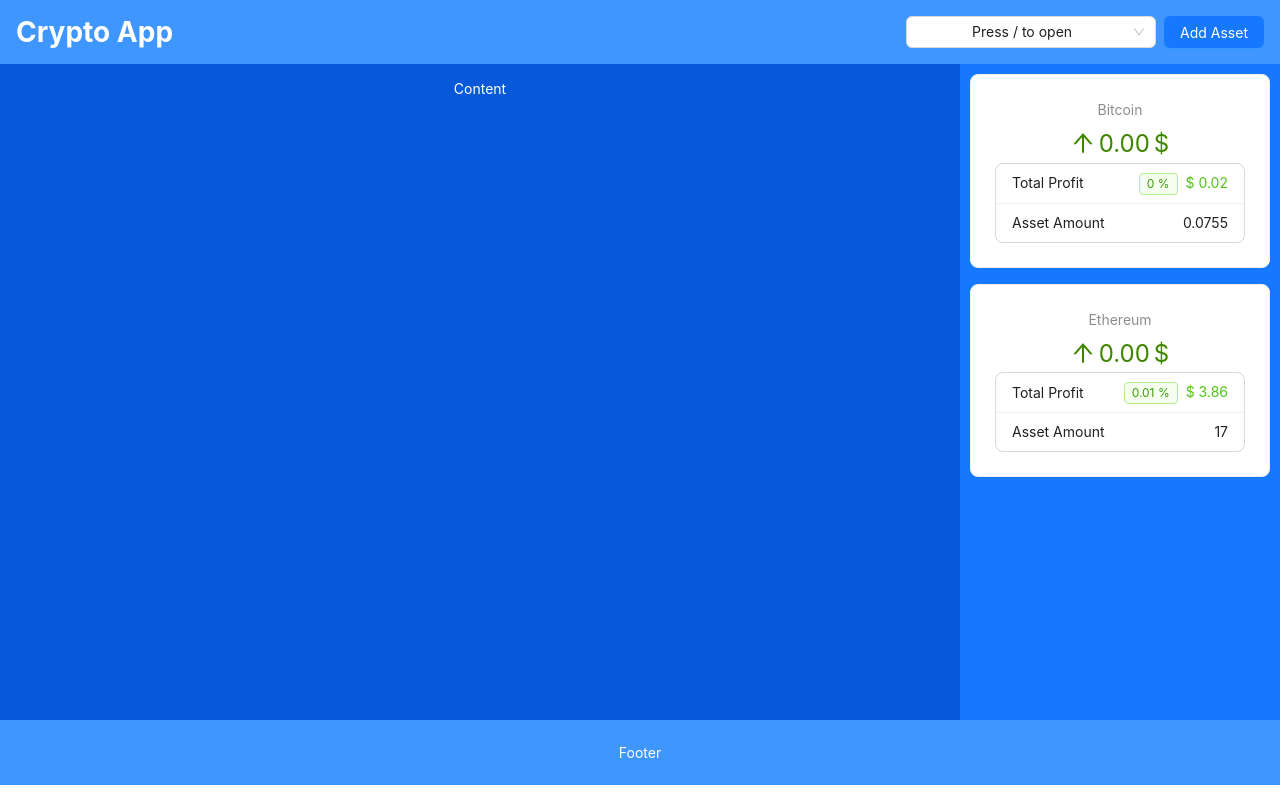
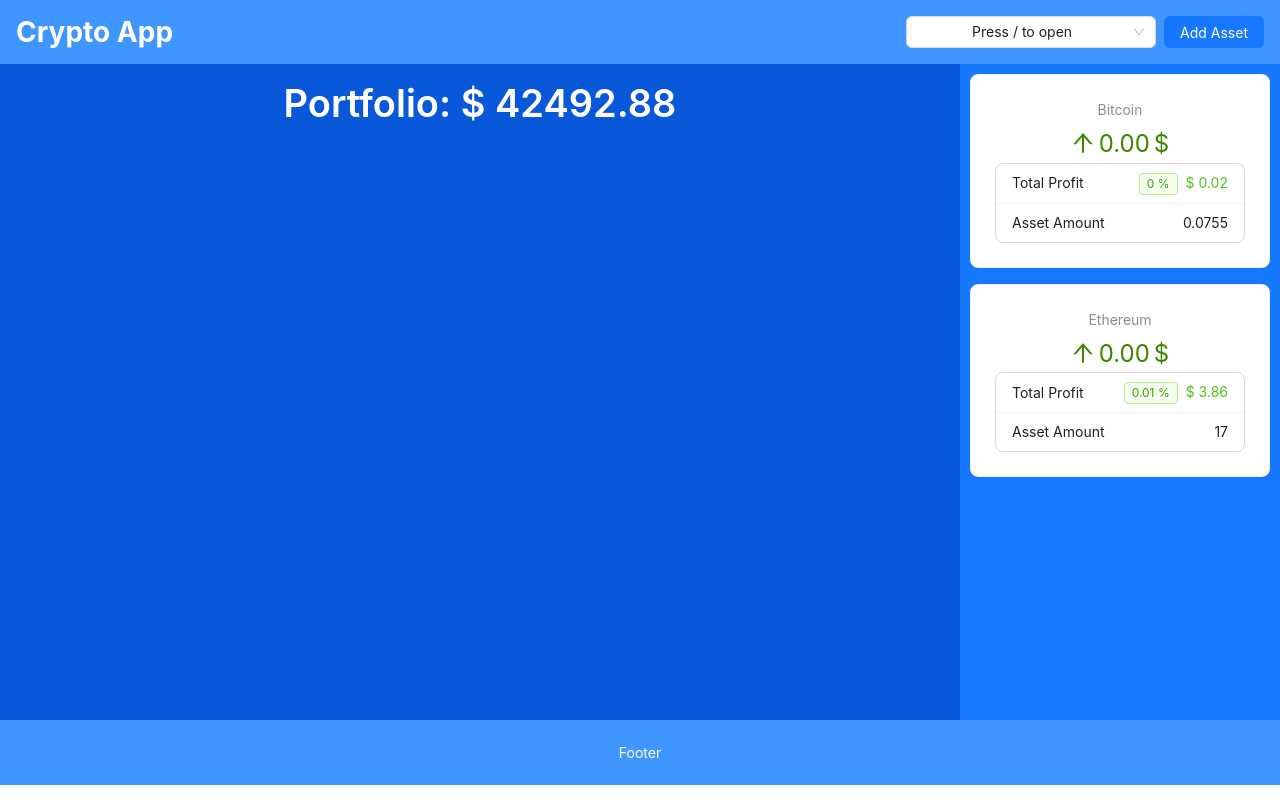
Before and after one commit to T1moQ/crypto-app, a React app: page / in a window 1280 px wide. Built offline with nearby package versions, Linux system fonts and the light colour scheme; the HTML template or start-up script is replaced by a standard one.

Commit message:
asset summary counter crated in content component

```diff
--- a/src/components/layout/AppContent.jsx
+++ b/src/components/layout/AppContent.jsx
@@ -1,4 +1,5 @@
-import { Layout } from 'antd';
+import { Layout, Typography } from 'antd';
+import { useCrypto } from '../../context/cryptoContext'
 
 const AppContent = () => {
    const contentStyle = {
@@ -8,9 +9,18 @@ const AppContent = () => {
       backgroundColor: '#0958d9',
       padding: '1rem'
    }
+   const { assets, crypto } = useCrypto()
    return (
       <>
-         <Layout.Content style={contentStyle}>Content</Layout.Content>
+         <Layout.Content style={contentStyle}>
+            <Typography.Title style={{ color: '#fff' }}>
+               Portfolio: $ {assets.map((asset) => {
+                  const coin = crypto.find((coin) => coin.id === asset.id)
+                  return asset.amount * coin.price
+               }).reduce((acc, value) => (acc += value), 0)
+                  .toFixed(2)}
+            </Typography.Title>
+         </Layout.Content>
       </>
    )
 }
```
